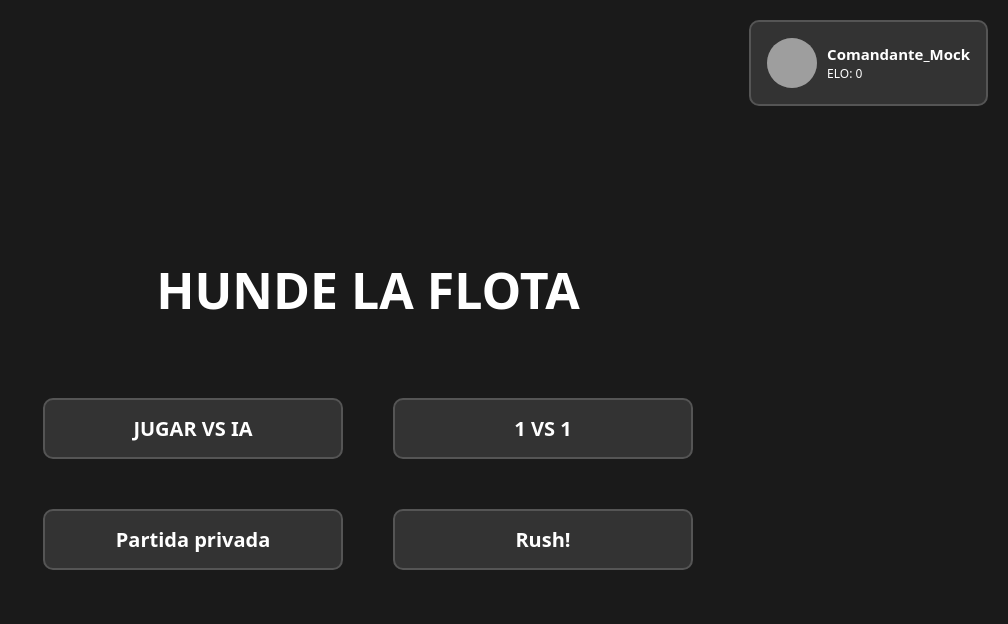
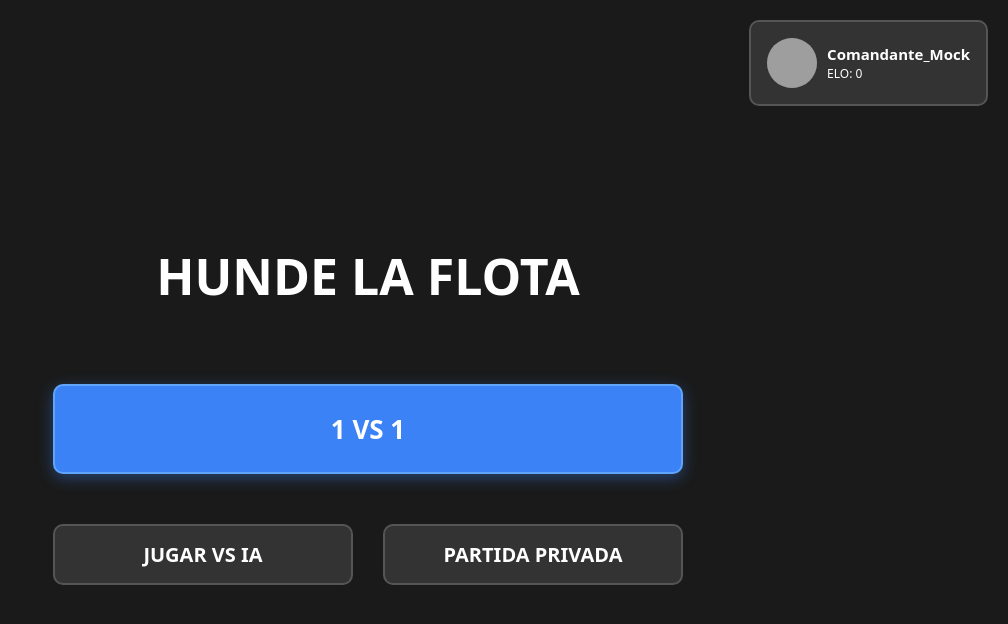
Before and after one commit to UNIZAR-30226-2026-13/Frontend, a React (Vite) app: page / in a window 1280 px wide. Shown: the top 624 px of the page, without its empty margins (272-1280 px from the left). Built offline with nearby package versions, Linux system fonts and the light colour scheme; grey boxes are pictures that could not be loaded.

Commit message:
Actualizacion de pantalla principal y mejora de estilo

```diff
--- a/src/components/menu.jsx
+++ b/src/components/menu.jsx
@@ -57,38 +57,36 @@ function Menu({ alElegir, usuario }) {
 
       <h1 style={{ fontSize: '50px', color: '#ffffff', marginBottom: '60px' }}>HUNDE LA FLOTA</h1>
       <div style={{
-        display: 'grid',    // un div para que aparezcan de dos en dos
-        gridTemplateColumns: '300px 300px',
+        display: 'flex',
+        flexDirection: 'column',
         gap: '50px'
       }}>
-        {/* Botones de los modos */}
-        <button
-          onClick={() => alElegir('IA')}
-          style={botonStyle}
-        >
-          JUGAR VS IA
-        </button>
-
+        {/*botones de los modos*/}
         <button
           onClick={() => alElegir('1VS1')}
-          style={botonStyle}
+          style={botonHeroStyle}
         >
           1 VS 1
         </button>
 
-        <button
-          onClick={() => alElegir('PRIVADA')}
-          style={botonStyle}
-        >
-          Partida privada
-        </button>
+        <div style={{
+          display: 'flex',
+          gap: '30px'
+        }}>
+          <button
+            onClick={() => alElegir('IA')}
+            style={botonStyle}
+          >
+            JUGAR VS IA
+          </button>
 
-        <button
-          //onClick={() => alElegir('1VS1')}
-          style={botonStyle}
-        >
-          Rush!
-        </button>
+          <button
+            onClick={() => alElegir('PRIVADA')}
+            style={botonStyle}
+          >
+            PARTIDA PRIVADA
+          </button>
+        </div>
       </div>
     </div>
   );
@@ -107,4 +105,18 @@ const botonStyle = {
   transition: 'all 0.3s'
 };
 
+const botonHeroStyle = {
+  padding: '25px 40px',
+  fontSize: '26px',
+  fontWeight: 'bold',
+  background: '#3b82f6',
+  color: 'white',
+  border: '2px solid #60a5fa',
+  borderRadius: '10px',
+  cursor: 'pointer',
+  width: '630px',
+  boxShadow: '0 4px 15px rgba(59, 130, 246, 0.4)',
+  transition: 'all 0.3s'
+};
+
 export default Menu;
```
